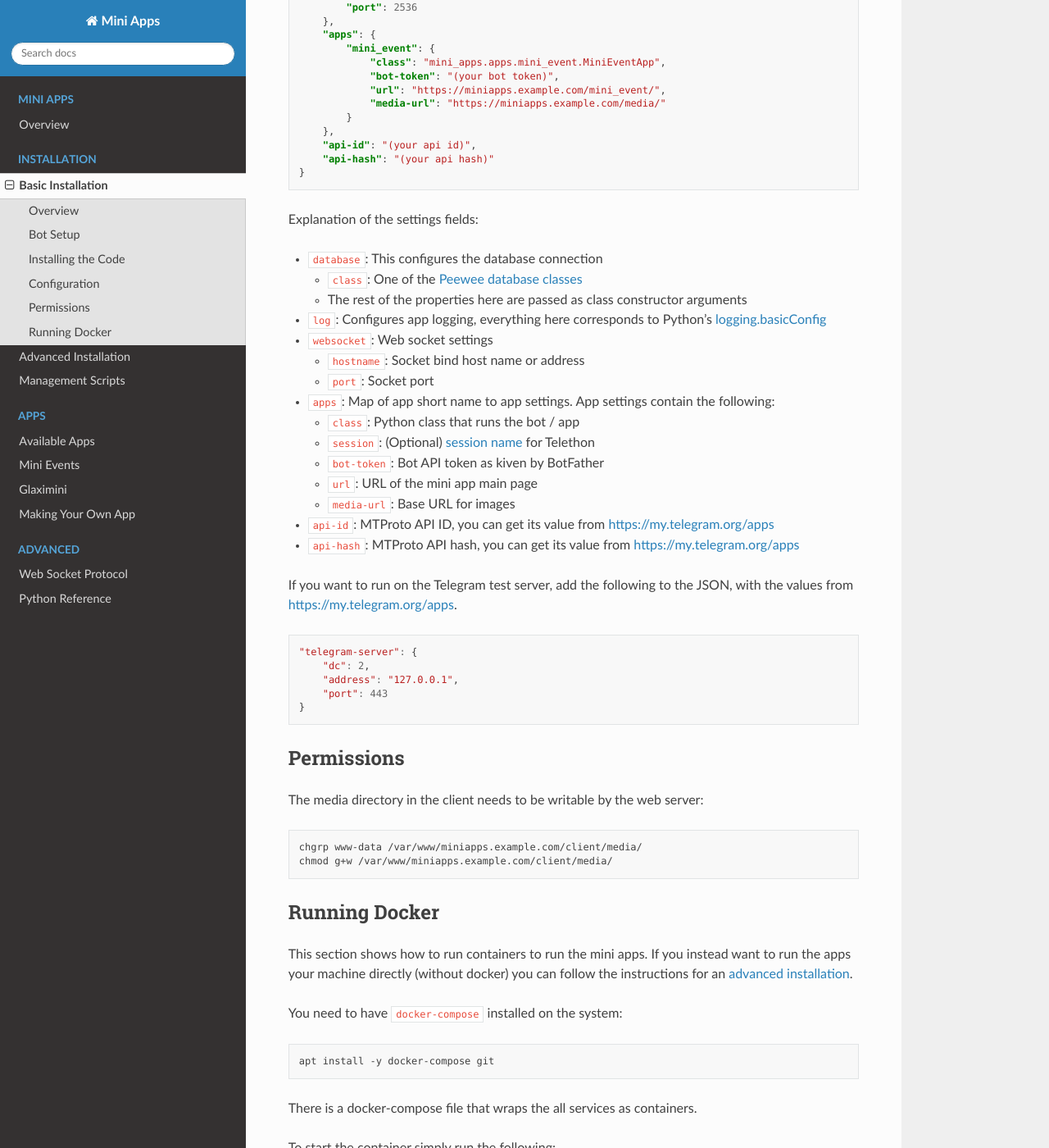
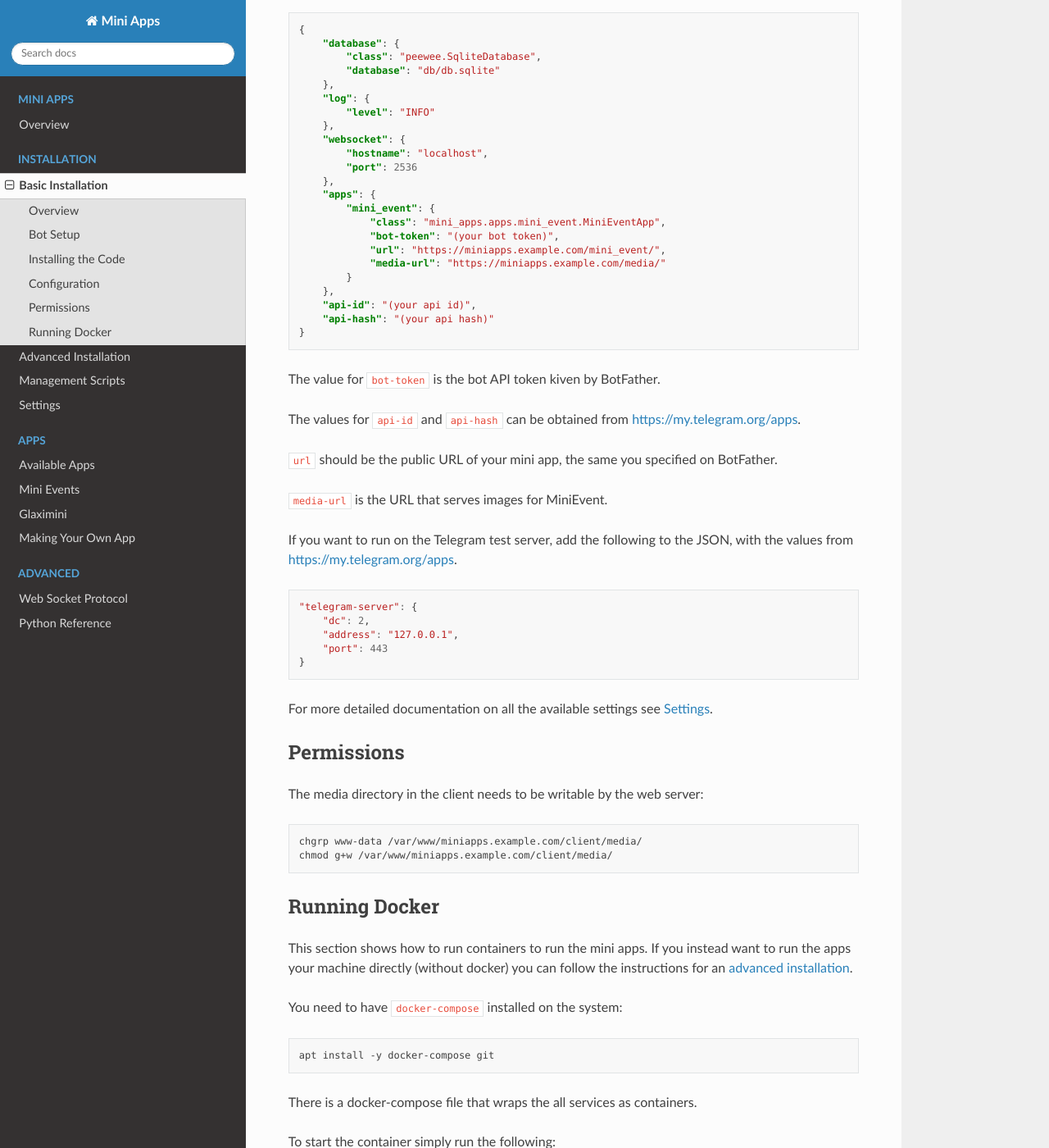
Before and after one commit to mbasaglia/mini_apps, a Sphinx documentation site: the page built from docs/installation/basic.md, in a window 1280 px wide and 1400 px high, scrolled down 1571 px. Shown: the whole window at 82% size. Built offline with Sphinx 7.4.7 and the Read the Docs theme 2.0.0, drawn with Linux system fonts in a browser that asks for light colours; some of the changed text lies outside the part shown.

Commit message:
Detailed settings docs

````diff
--- a/docs/index.rst
+++ b/docs/index.rst
@@ -14,6 +14,7 @@ Mini Apps
    installation/basic
    installation/advanced
    scripts
+   installation/settings
 
 .. toctree::
    :caption: Apps
--- a/docs/installation/basic.md
+++ b/docs/installation/basic.md
@@ -25,9 +25,17 @@ you might want to use a different directory.
 There are [multiple apps](../apps/index.md) available, this guide will set up
 the [mini events](../apps/mini_event.md) app, but you can easily add more apps.
 
+
 ## Bot Setup
 
-Please refer to the [Mini Event setup guide](../apps/mini_event.md#bot-setup).
+Talk to [BotFather](https://t.me/BotFather) and create a bot, keep note of the token it gives you as it's needed later.
+
+On that bot enable the _Menu Button_ under _Bot Settings_, and give it `https://miniapps.example.com/mini_event/` as URL.
+
+You need to create a new app on that bot (`/newapp`) with the same URL as the button, and `events` short name.
+
+Finally, enable inline mode with `/setinline`.
+
 
 ## Installing the Code
 
@@ -83,24 +91,13 @@ with the following:
     "api-hash": "(your api hash)"
 }
 ```
+The value for `bot-token` is the bot API token kiven by BotFather.
 
-Explanation of the settings fields:
+The values for `api-id` and `api-hash` can be obtained from <https://my.telegram.org/apps>.
 
-* `database`: This configures the database connection
-    * `class`: One of the [Peewee database classes](https://docs.peewee-orm.com/en/latest/peewee/database.html)
-    * The rest of the properties here are passed as class constructor arguments
-* `log`: Configures app logging, everything here corresponds to Python's [logging.basicConfig](https://docs.python.org/3/library/logging.html#logging.basicConfig)
-* `websocket`: Web socket settings
-    * `hostname`: Socket bind host name or address
-    * `port`: Socket port
-* `apps`: Map of app short name to app settings. App settings contain the following:
-    * `class`: Python class that runs the bot / app
-    * `session`: (Optional) [session name](https://docs.telethon.dev/en/stable/modules/client.html#telethon.client.telegrambaseclient.TelegramBaseClient) for Telethon
-    * `bot-token`: Bot API token as kiven by BotFather
-    * `url`: URL of the mini app main page
-    * `media-url`: Base URL for images
-* `api-id`: MTProto API ID, you can get its value from <https://my.telegram.org/apps>
-* `api-hash`: MTProto API hash, you can get its value from <https://my.telegram.org/apps>
+`url` should be the public URL of your mini app, the same you specified on BotFather.
+
+`media-url` is the URL that serves images for MiniEvent.
 
 If you want to run on the Telegram test server, add the following to the JSON,
 with the values from <https://my.telegram.org/apps>.
@@ -112,6 +109,8 @@ with the values from <https://my.telegram.org/apps>.
     "port": 443
 }
 ```
+
+For more detailed documentation on all the available settings see [Settings](./settings.md).
 
 
 ## Permissions
````
Also changed, not shown: docs/apps/glaximini.md (+1 -1 lines), docs/installation/settings.md (added, +211 -0 lines).
